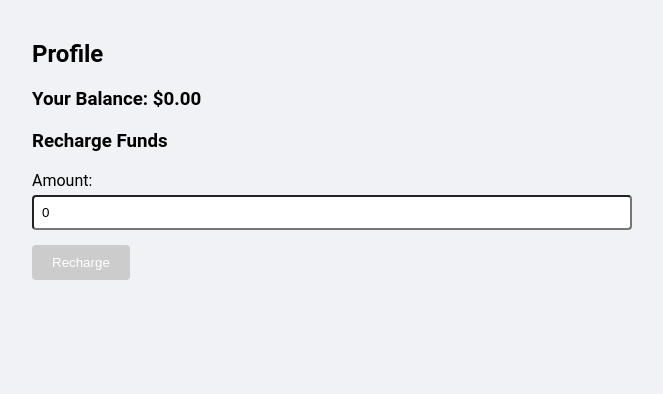
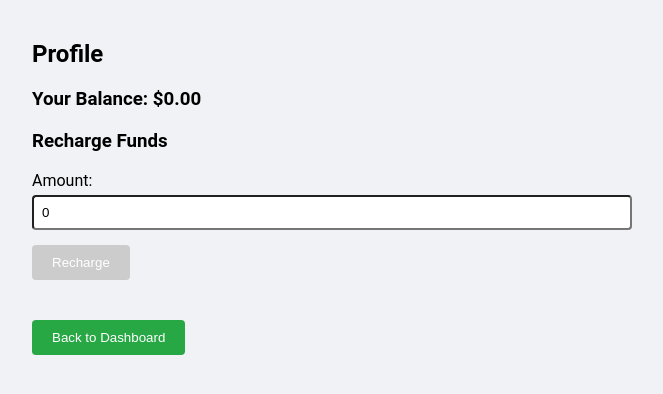
Before and after one commit to Juebana/ProjecteExchange, an Angular app in the folder frontend/: page /profile in a window 1280 px wide. Shown: the top 394 px of the page, without its empty margins (308-971 px from the left). Built offline with nearby package versions, Linux system fonts and the light colour scheme.

Commit message:
updated the html to have a new button to go back to dashboard

```diff
--- a/frontend/src/app/components/profile/profile.component.html
+++ b/frontend/src/app/components/profile/profile.component.html
@@ -27,5 +27,7 @@
       </form>
     </div>
 
+    <button class="back-button" routerLink="/dashboard">Back to Dashboard</button>
+
     <app-custom-alert [showAlert]="showAlert" [alertMessage]="alertMessage" (dismissed)="showAlert = false"></app-custom-alert>
   </div>
```
